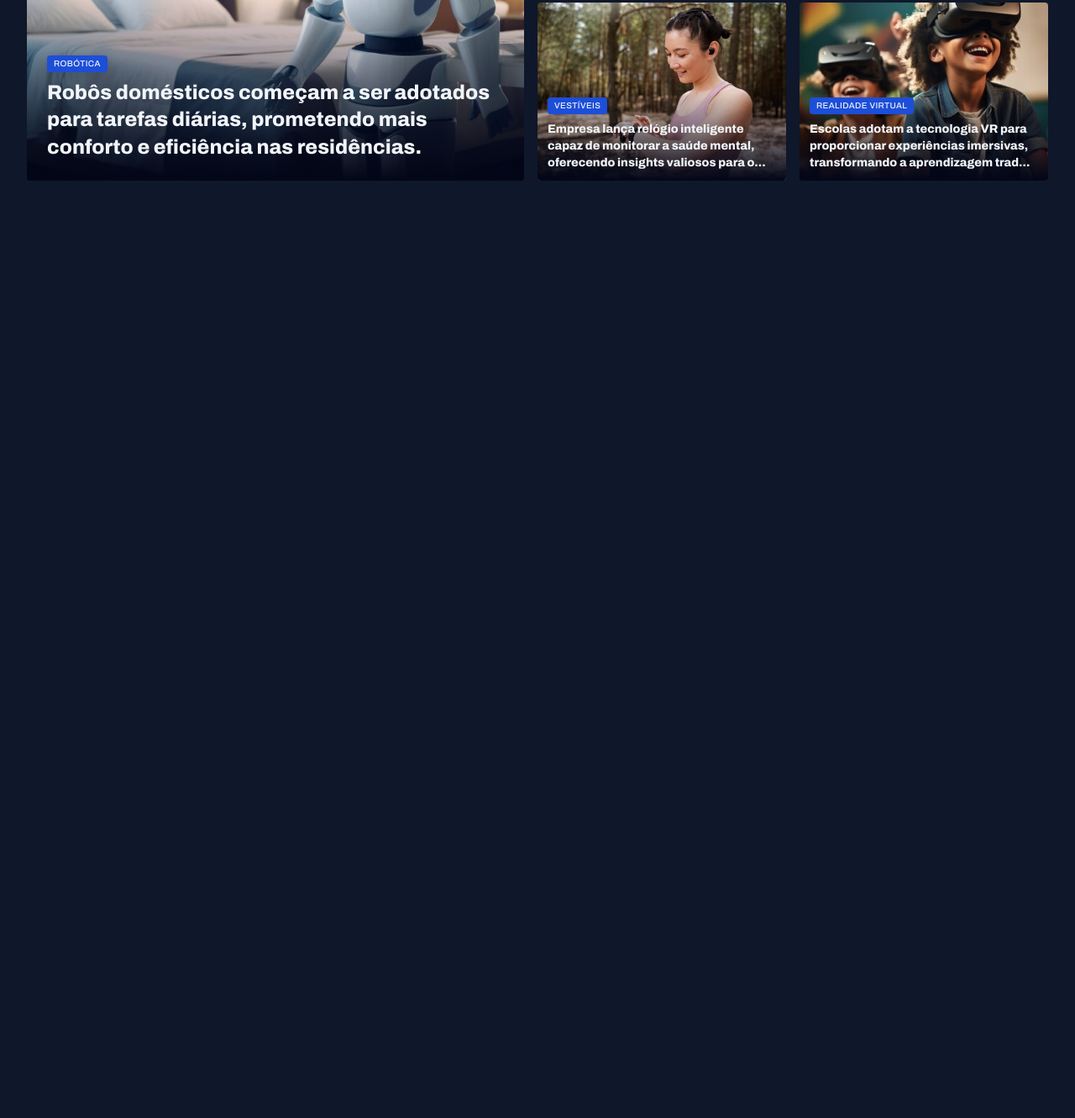
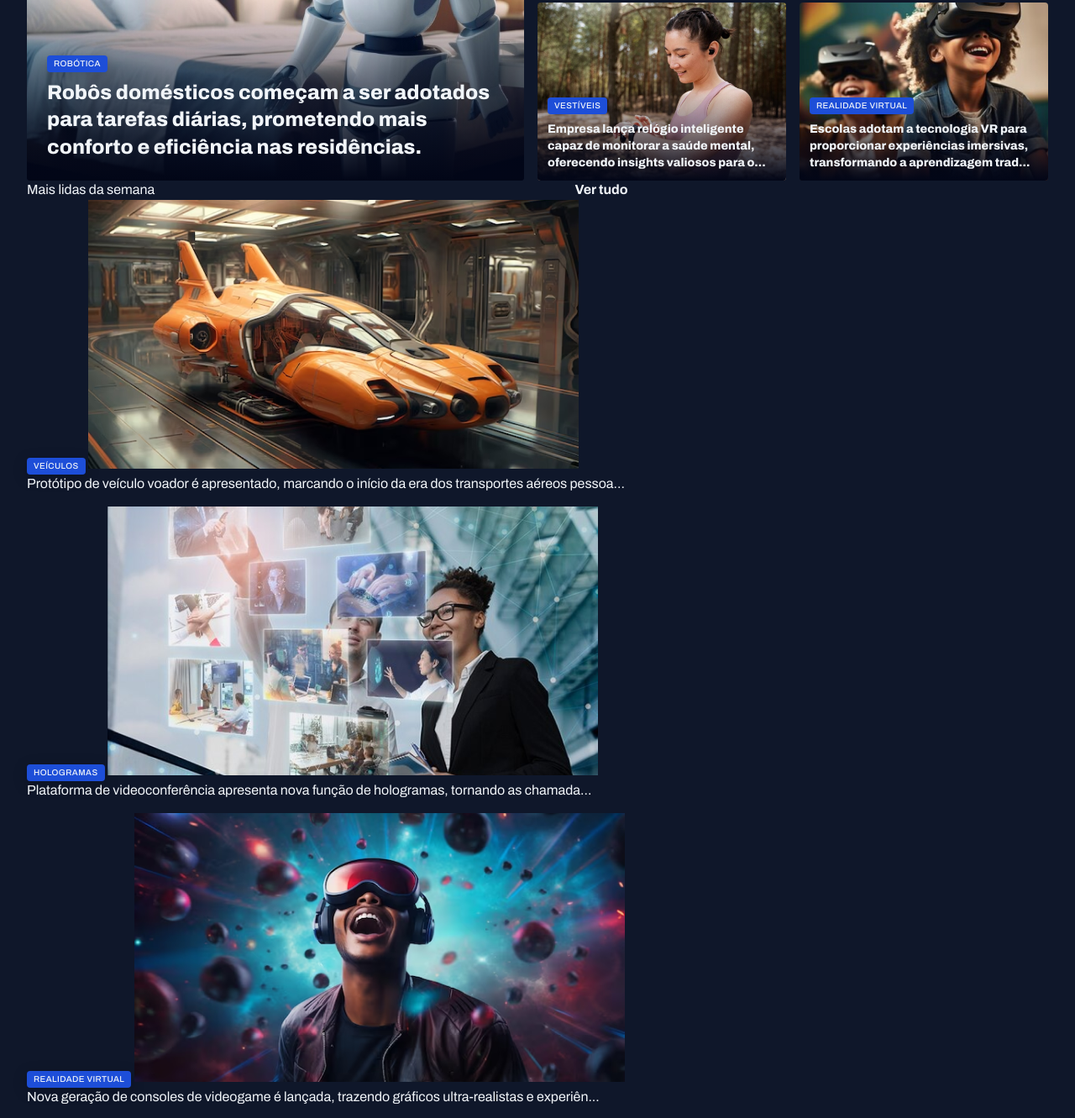
Before and after one commit to LCCavadinha/Rocketseat_projets, a plain HTML site: page index.html in a window 1280 px wide. Shown: the part 389-1720 px from the top of the page at 84% size. Before the commit the page ends 800 px from the top, so only its background shows below. Drawn offline with Linux system fonts and the light colour scheme.

Commit message:
Estruturando a seção mais lida da semana

```diff
--- a/index.html
+++ b/index.html
@@ -8,8 +8,7 @@
     <meta name="viewport" content="width=device-width, initial-scale=1.0">
     <title>Portal de Notícias</title>
     <link rel="stylesheet" href="./src/css/index.css">
-    <link href="https://fonts.googleapis.com/css2?family=Archivo:ital,wght@0,100..900;1,100..900&display=swap"
-        rel="stylesheet">
+    <link href="https://fonts.googleapis.com/css2?family=Archivo:ital,wght@0,100..900;1,100..900&display=swap"rel="stylesheet">
 </head>
 
 <body>
@@ -93,7 +92,46 @@
                 </figure>
             </div>
         </section>
+        <section id="weekly">
+            <header class="grid grid-flow-col">
+                <h3>Mais lidas da semana</h3>
+                <a href="#" class="grid grid-flow-col">
+                    <strong>Ver tudo</strong>
+                    <span></span>
+                </a>
+            </header>
 
+            <div class="grid gap-16">
+                <figure>
+                    <span class="content-tag">Veículos</span>
+                    <img src="./src/assets/images/Image 06.png" alt="Protótipo de veículo voador é apresentado, marcando o início da era dos transportes aéreos pessoais">
+                    <p>
+                        Protótipo de veículo voador é apresentado, marcando o início da era dos transportes aéreos pessoa...
+                    </p>
+                </figure>
+                <figure>
+                    <span class="content-tag">hologramas</span>
+                    <img src="./src/assets/images/Image 07.png" alt="Plataforma de videoconferência apresenta nova função de hologramas, tornando as chamadas virtuais mais realistas e envolventes.">
+                    <p>
+                        Plataforma de videoconferência apresenta nova função de hologramas, tornando as chamada...
+                    </p>
+                </figure>
+                <figure>
+                    <span class="content-tag">Realidade virtual</span>
+                    <img src="./src/assets/images/Image 08.png" alt="Nova geração de consoles de videogame é lançada, trazendo gráficos ultra-realistas e experiências de jogo totalmente envolventes.">
+                    <p>
+                        Nova geração de consoles de videogame é lançada, trazendo gráficos ultra-realistas e experiên...
+                    </p>
+                </figure>
+                <figure>
+                    <span class="content-tag">internet</span>
+                    <img src="./src/assets/images/Image 09.png" alt="Projeto busca oferecer internet de alta velocidade em áreas remotas através de satélites.">
+                    <p>
+                        Projeto busca oferecer internet de alta velocidade em áreas remotas através de satélites.
+                    </p>
+                </figure>
+            </div>
+        </section>
     </main>
 </body>
 
```
